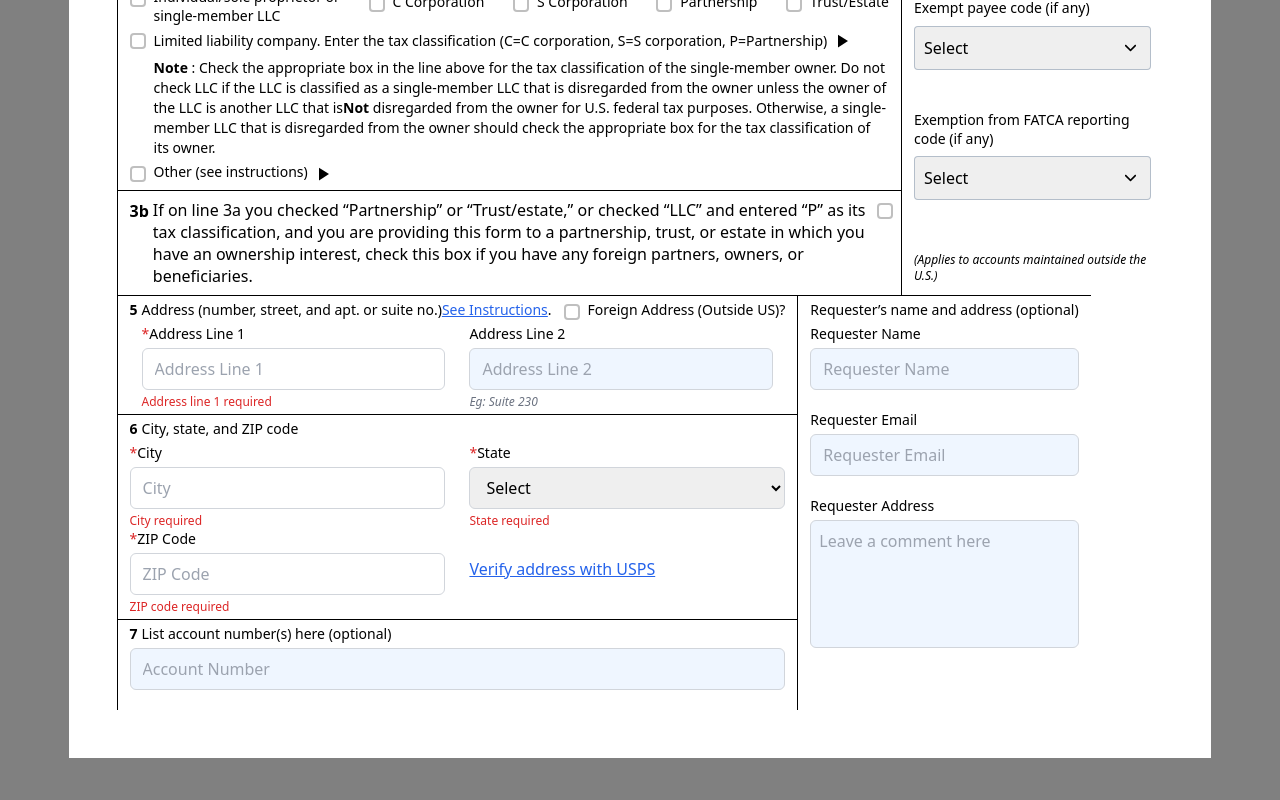
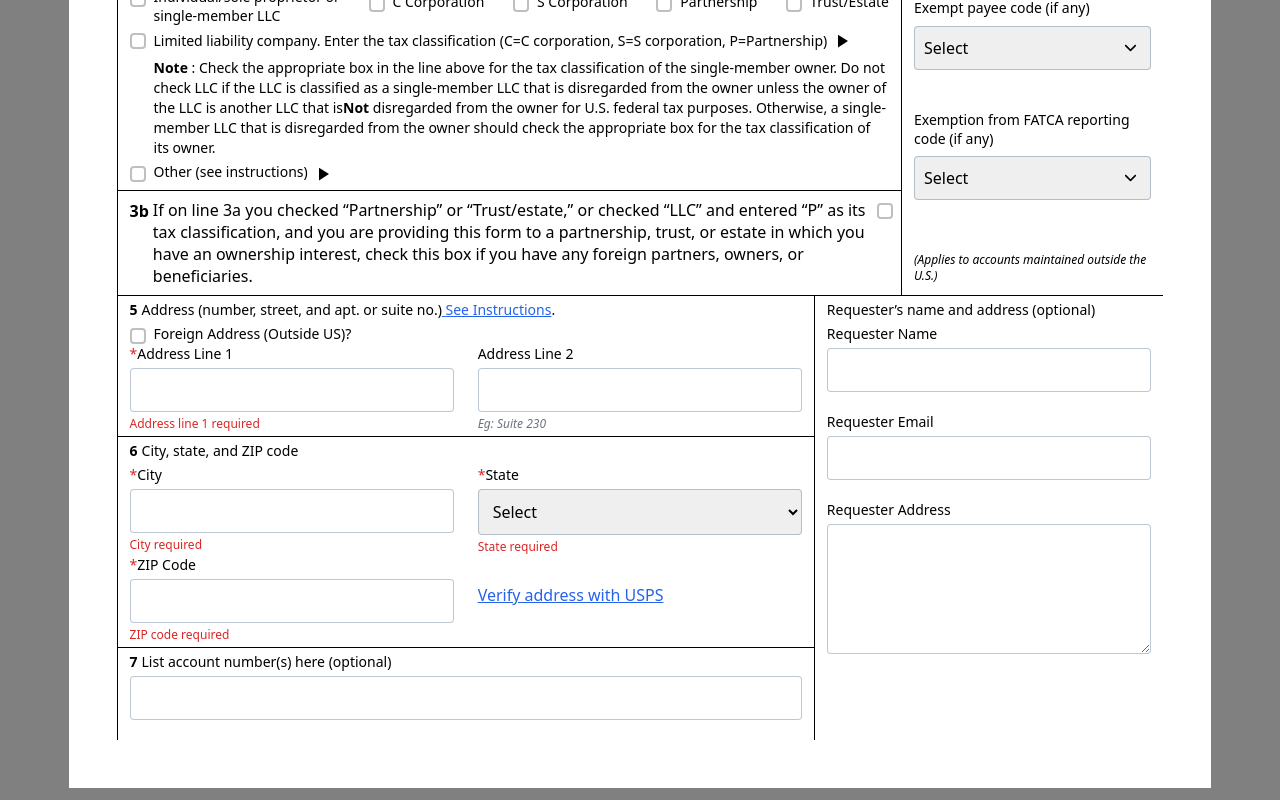
Before and after one commit to vikramkumartejani/taxbandits, a Next.js app: page / in a window 1280 px wide. Shown: the part 520-1320 px from the top of the page. Before the commit the page ends 1290 px from the top, so only its background shows below. Built offline with nearby package versions, Linux system fonts and the light colour scheme.

Commit message:
form sider remaining

```diff
--- a/app/components/FormFirstSection.tsx
+++ b/app/components/FormFirstSection.tsx
@@ -66,7 +66,7 @@ const FormFirstSection = () => {
             <input
               type="text"
               autoComplete="nope"
-              className="form-control rounded border border-[#45618559] w-full h-full p-[10px]"
+              className="form-control rounded border border-[#ff5252] w-full h-full p-[10px]"
               name="EIN"
               id="EIN"
             />
--- a/app/components/FormSecondSection.tsx
+++ b/app/components/FormSecondSection.tsx
@@ -255,7 +255,7 @@ const FormSecondSection = () => {
           Enter Exemption from FATCA reporting code
         </div>
 
-        <div className="text-xs italic">
+        <div className="text-xs italic pb-1">
           (Applies to accounts maintained outside the U.S.)
         </div>
       </div>
--- a/app/components/FormSection.tsx
+++ b/app/components/FormSection.tsx
@@ -11,7 +11,7 @@ const FormSection = () => {
         <div className="flex flex-col lg:flex-row">
           <FormSecondSection />
         </div>
-        <div className="flex flex-col lg:flex-row">
+        <div className="flex flex-col md:flex-row">
           <FormThirdSection />
         </div>
       </div>
--- a/app/components/FormThirdSection.tsx
+++ b/app/components/FormThirdSection.tsx
@@ -3,8 +3,8 @@ import React from "react";
 const FormThirdSection = () => {
   return (
     <>
-      <div className="col-span-12 lg:col-span-8 border-black border-t md:border-r lg:border-b-0">
-        <div className="flex items-center px-[12px]">
+      <div className="md:w-8/12 border-black border-t md:border-r">
+        <div className="flex flex-col px-[12px]">
           <div className="text-black mb-1 pt-1 text-sm font-medium mr-3">
             <span className="font-bold pr-1">5</span>
             Address (number, street, and apt. or suite no.)
@@ -13,11 +13,11 @@ const FormThirdSection = () => {
               target="_blank"
               className="text-blue-600 underline"
             >
+              {" "}
               See Instructions
             </a>
             .
           </div>
-          <div>
           <div className="flex items-center cursor-pointer">
             <input
               type="checkbox"
@@ -34,8 +34,7 @@ const FormThirdSection = () => {
             </label>
           </div>
         </div>
-        </div>
-        <div className="grid grid-cols-1 lg:grid-cols-2 px-[12px]">
+        <div className="grid grid-cols-1 lg:grid-cols-2">
           <div className="px-[12px]">
             <div className="text-sm mb-1">
               <span className="text-red-600">*</span>Address Line 1
@@ -45,8 +44,7 @@ const FormThirdSection = () => {
                 type="text"
                 id="address1"
                 name="address1"
-                placeholder="Address Line 1"
-                className="block w-full px-3 py-2 border border-gray-300 rounded-md"
+                className="form-control rounded border border-[#45618559] w-full h-full p-[10px]"
               />
               <div className="text-red-600 text-xs mt-1">
                 Address line 1 required
@@ -60,8 +58,7 @@ const FormThirdSection = () => {
                 type="text"
                 id="address2"
                 name="address2"
-                placeholder="Address Line 2"
-                className="block w-full px-3 py-2 border border-gray-300 bg-blue-50 rounded-md"
+                className="form-control rounded border border-[#45618559] w-full h-full p-[10px]"
               />
               <div className="text-gray-500 text-xs mt-1 italic">
                 Eg: Suite 230
@@ -84,8 +81,7 @@ const FormThirdSection = () => {
                   type="text"
                   id="city"
                   name="city"
-                  placeholder="City"
-                  className="block w-full px-3 py-2 border border-gray-300 rounded-md"
+                  className="form-control rounded border border-[#45618559] w-full h-full p-[10px]"
                 />
                 <div className="text-red-600 text-xs mt-1">City required</div>
               </div>
@@ -98,7 +94,7 @@ const FormThirdSection = () => {
                 <select
                   id="stateCode"
                   name="stateCode"
-                  className="block w-full px-3 py-2 border border-gray-300 rounded-md"
+                  className="form-control rounded border border-[#45618559] w-full h-full p-[10px]"
                 >
                   <option value="">Select</option>
                   {/* Add state options here */}
@@ -115,15 +111,14 @@ const FormThirdSection = () => {
                   type="text"
                   id="zipCode"
                   name="zipCode"
-                  placeholder="ZIP Code"
-                  className="block w-full px-3 py-2 border border-gray-300 rounded-md"
+                  className="form-control rounded border border-[#45618559] w-full h-full p-[10px]"
                 />
                 <div className="text-red-600 text-xs mt-1">
                   ZIP code required
                 </div>
               </div>
             </div>
-            <div className="mt-4 pt-3 px-[12px]">
+            <div className="lg:mt-4 -mt-2 lg:mb-0 mb-1 pt-3 px-[12px]">
               <a href="#" className="text-blue-600 underline cursor-pointer">
                 Verify address with USPS
               </a>
@@ -140,15 +135,14 @@ const FormThirdSection = () => {
               type="text"
               id="accountNo"
               name="accountNo"
-              placeholder="Account Number"
-              className="block w-full px-3 py-2 border border-gray-300 bg-blue-50 rounded-md"
+              className="form-control rounded border border-[#45618559] w-full h-full p-[10px]"
             />
             <div className="text-red-600 text-xs mt-1 invisible">required</div>
           </div>
         </div>
       </div>
 
-      <div className="col-span-12 lg:col-span-4 border-t border-black px-[12px]">
+      <div className="md:w-4/12 border-t border-black px-[12px]">
         <div className="text-black mb-1 text-sm font-medium pt-1">
           Requester’s name and address (optional)
         </div>
@@ -158,8 +152,7 @@ const FormThirdSection = () => {
             type="text"
             id="reqBusinessName"
             name="businessName"
-            placeholder="Requester Name"
-            className="block w-full px-3 py-2 border border-gray-300 bg-blue-50 rounded-md"
+            className="form-control rounded border border-[#45618559] w-full h-full p-[10px]"
           />
           <div className="text-red-600 text-xs mt-1 invisible">
             businessName
@@ -171,8 +164,7 @@ const FormThirdSection = () => {
             type="text"
             id="email"
             name="email"
-            placeholder="Requester Email"
-            className="block w-full px-3 py-2 border border-gray-300 bg-blue-50 rounded-md"
+            className="form-control rounded border border-[#45618559] w-full h-full p-[10px]"
           />
           <div className="text-red-600 text-xs mt-1 invisible">
             Email required
@@ -183,8 +175,7 @@ const FormThirdSection = () => {
           <textarea
             id="requesterAddress"
             name="requesterAddress"
-            placeholder="Leave a comment here"
-            className="block w-full p-2 border border-gray-300 bg-blue-50 rounded-md h-32 resize-none"
+            className="form-control rounded border border-[#45618559] w-full h-[130px] p-[10px]"
           ></textarea>
           <div className="text-gray-500 text-xs mt-1 invisible">
             EIN required
```
Lines whose indentation alone changed are shown as unchanged.
